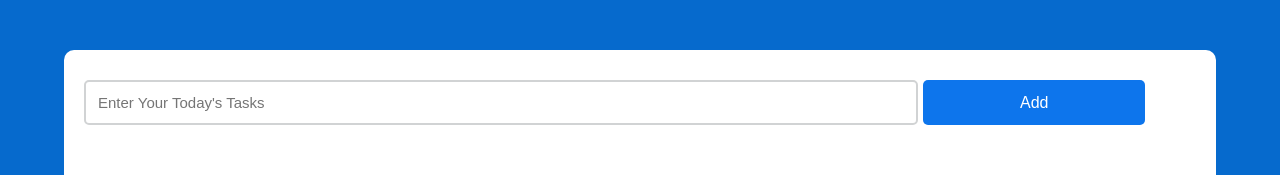
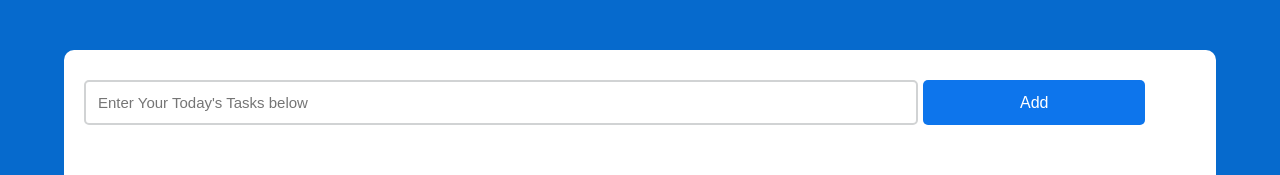
Before and after one commit to Makhdoom-Sharif/todo-repo, a React (Create React App) app: page / in a window 1280 px wide. Shown: the top 175 px of the page. Built offline with nearby package versions, Linux system fonts and the light colour scheme.

Commit message:
Minor change

```diff
--- a/src/Component/Todoapp.jsx
+++ b/src/Component/Todoapp.jsx
@@ -69,7 +69,7 @@ const error = ()=>{
 
         <form onSubmit={(e) => submitHandler(e)}>
         <div id="newtask">
-          <input multiple  placeholder="Enter Your Today's Tasks" value={text}
+          <input multiple  placeholder="Enter Your Today's Tasks below" value={text}
             onChange={(e) => setText(e.target.value)}></input>
 
         <button style={{marginLeft:"5px"}}  type="submit" >
```
